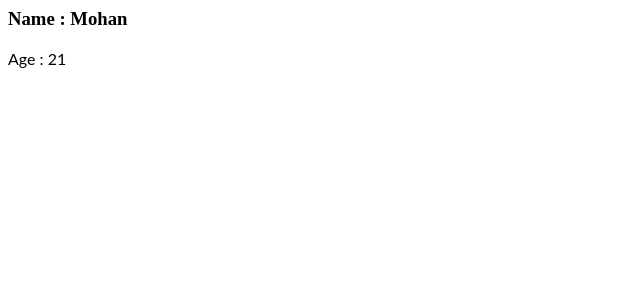
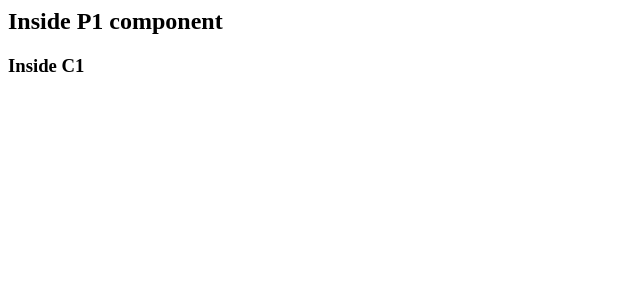
Before and after one commit to pankaj-seecog/react-interview-questions-krw24n, a React (Create React App) app: page / in a window 1280 px wide. Shown: the top 300 px of the page, without its empty margins (0-640 px from the left). Built offline with nearby package versions, Linux system fonts and the light colour scheme.

Commit message:
1 file modified, 2 added

```diff
--- a/src/index.js
+++ b/src/index.js
@@ -5,7 +5,7 @@ import App from "./App";
 //redux start
 import store from "./store/store";
 import {Provider} from "react-redux";
-import Parent1 from './Parent1';
+import P1 from './pureC/P1';
 //redux end
 
 let iniValue = {
@@ -20,6 +20,6 @@ let iniValue = {
 // );
 
 ReactDOM.render(
-  <Parent1/>,
+  <P1/>,
   document.getElementById("root")
 );
--- /dev/null
+++ b/src/pureC/C1.js
@@ -0,0 +1,16 @@
+import React from 'react';
+
+class C1 extends React.PureComponent {
+//Pure component makes uses of memoization
+render() {
+  console.log('comming inside te child component')
+  return (
+    <div>
+<h3>Inside C1 </h3>
+    </div>
+  )
+}
+
+}
+
+export default C1;
--- /dev/null
+++ b/src/pureC/P1.js
@@ -0,0 +1,40 @@
+import React from 'react';
+import C1 from './C1';
+class P1 extends React.Component {
+
+constructor(){
+  super();
+  //the re rendering takes place when the state or props of the component changes
+
+  this.state = {
+    count : 0
+  }
+
+  setInterval(()=>{
+let myRandom = Math.random(1,19)
+this.setState({
+  count : myRandom
+})
+},2000)
+}
+
+componentDidMount(){
+
+
+
+}
+
+render() {
+  console.log('Re render ',this.state.count)
+  return (
+    <div>
+<h2>Inside P1 component</h2>
+{/* <C1 childCount={this.state.count}/> */}
+<C1 />
+    </div>
+  )
+}
+
+}
+
+export default P1;
```
